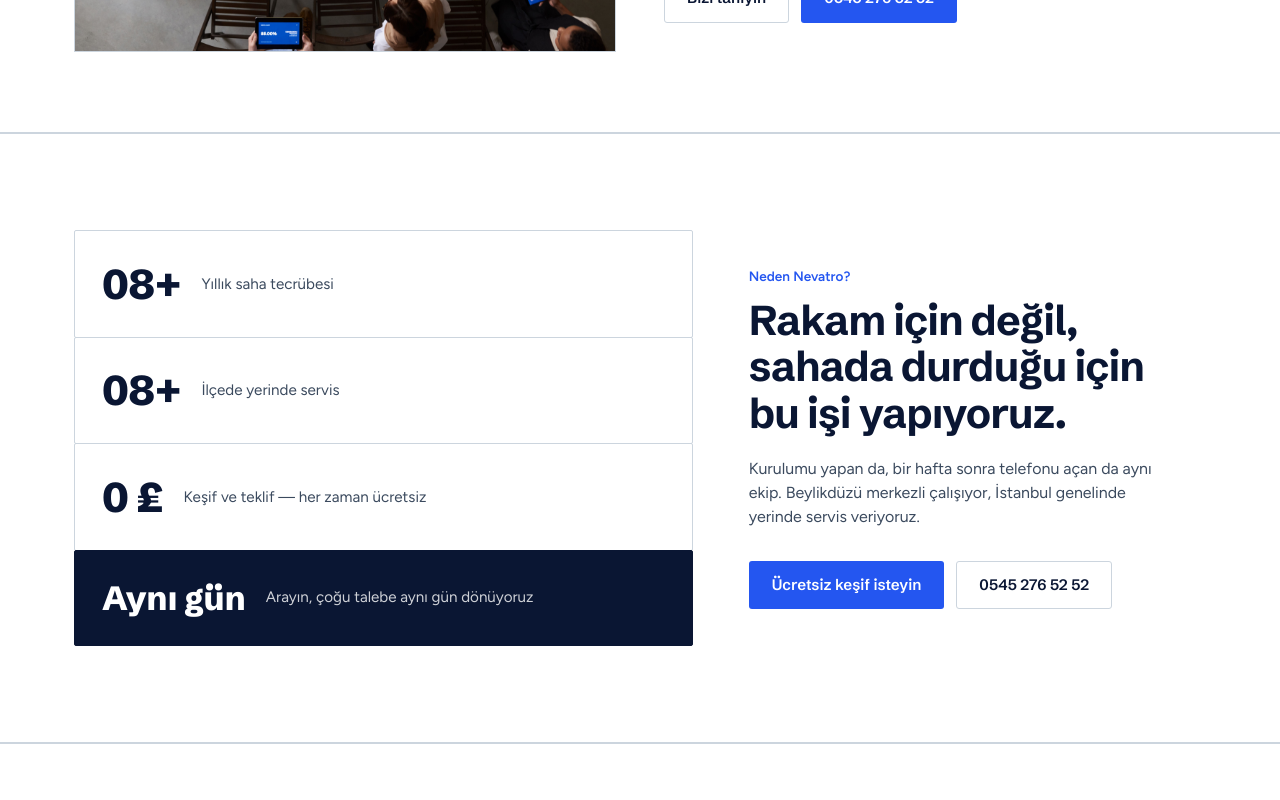
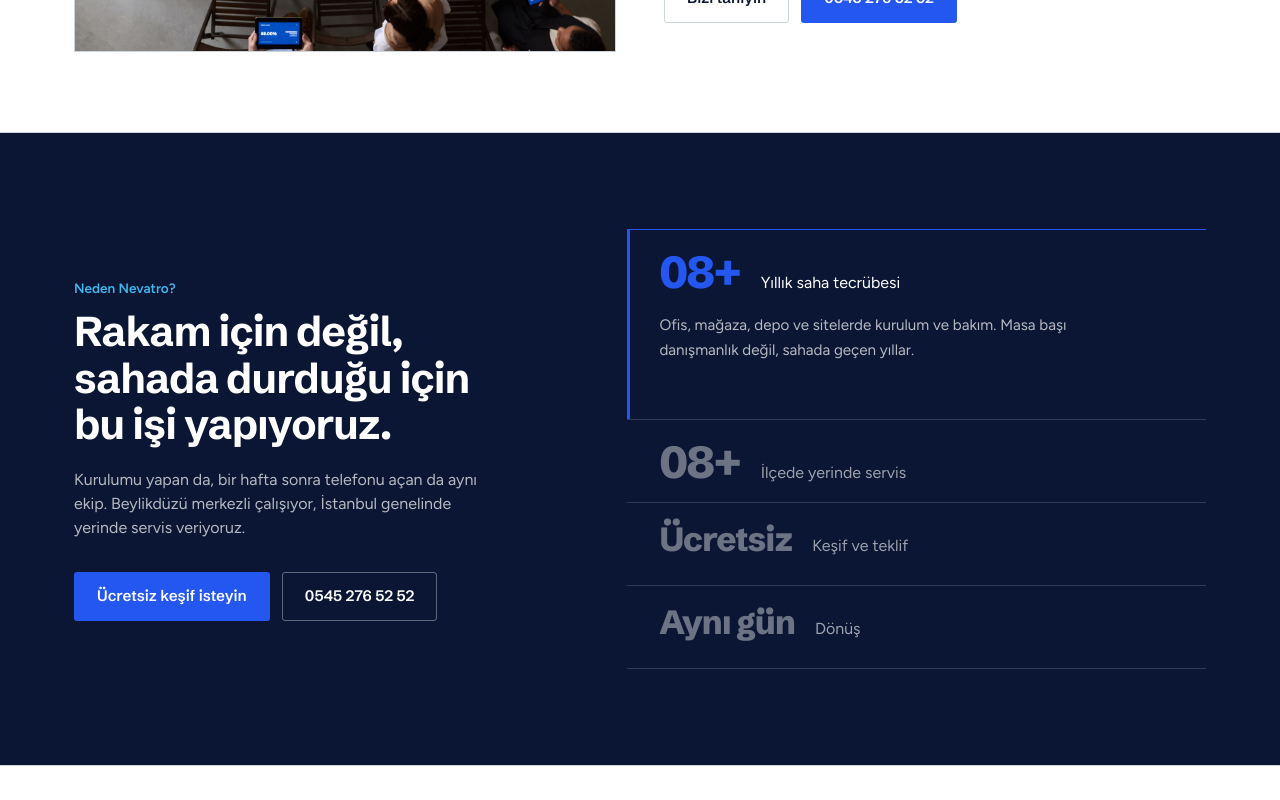
Before and after one commit to onatyasinozturk/nevatro, a Next.js app: page / in a window 1280 px wide. Shown: the part 4400-5200 px from the top of the page. Built offline with nearby package versions, Linux system fonts and the light colour scheme.

Commit message:
Update StatsCascade.tsx

```diff
--- a/src/components/StatsCascade.tsx
+++ b/src/components/StatsCascade.tsx
@@ -3,22 +3,26 @@
 import Link from "next/link";
 import { site } from "@/data/site";
 
-interface Stat { num?: number; pad?: boolean; suffix?: string; text?: string; label: string }
-
-const stats: Stat[] = [
-  { num: site.experienceYears, pad: true, suffix: "+", label: "Yıllık saha tecrübesi" },
-  { num: site.serviceArea.length, pad: true, suffix: "+", label: "İlçede yerinde servis" },
-  { num: 0, suffix: " ₺", label: "Keşif ve teklif — her zaman ücretsiz" },
-  { text: "Aynı gün", label: "Arayın, çoğu talebe aynı gün dönüyoruz" },
+/**
+ * "Neden Nevatro?" — koyu zeminde dikey interaktif liste.
+ * Üzerine gelinen satır büyür, altında bir satır açıklama belirir.
+ * Sağ sütunun yüksekliği SABİT; satırlar yüksekliği paylaşır (flex-grow),
+ * bu yüzden hiçbir şey aşağı-yukarı zıplamaz.
+ */
+type Item = { label: string; detail: string } & ({ big: number; pad?: boolean; suffix?: string } | { text: string });
+const items: Item[] = [
+  { big: site.experienceYears, pad: true, suffix: "+", label: "Yıllık saha tecrübesi", detail: "Ofis, mağaza, depo ve sitelerde kurulum ve bakım. Masa başı danışmanlık değil, sahada geçen yıllar." },
+  { big: site.serviceArea.length, pad: true, suffix: "+", label: "İlçede yerinde servis", detail: `${site.serviceArea.join(", ")} ve çevresi. Diğer ilçelere planlı keşif.` },
+  { text: "Ücretsiz", label: "Keşif ve teklif", detail: "Yerinde inceleme, kalem kalem yazılı teklif. Teklifi kabul etme zorunluluğu yok." },
+  { text: "Aynı gün", label: "Dönüş", detail: `${site.hoursShort}. Acil durumlarda önce uzaktan bağlanıyor, gerekirse aynı gün geliyoruz.` },
 ];
 
-/** Sayıyı görünüme girince 0'dan hedefe sayar. prefers-reduced-motion'da doğrudan hedefi yazar. */
 function Counter({ to, pad, suffix, active }: { to: number; pad?: boolean; suffix?: string; active: boolean }) {
   const [n, setN] = useState(0);
   useEffect(() => {
     if (!active) return;
-    const instant = to === 0 || window.matchMedia("(prefers-reduced-motion: reduce)").matches;
-    let raf = 0; const start = performance.now(); const dur = 1100;
+    const instant = window.matchMedia("(prefers-reduced-motion: reduce)").matches;
+    let raf = 0; const start = performance.now(); const dur = 1000;
     const tick = (t: number) => {
       if (instant) { setN(to); return; }
       const p = Math.min(1, (t - start) / dur);
@@ -33,47 +37,64 @@
 
 export default function StatsCascade() {
   const ref = useRef<HTMLElement | null>(null);
-  const [on, setOn] = useState(false);
+  const [seen, setSeen] = useState(false);
+  const [active, setActive] = useState(0);
   useEffect(() => {
     const el = ref.current; if (!el) return;
-    const io = new IntersectionObserver((e) => e.forEach((x) => { if (x.isIntersecting) { setOn(true); io.disconnect(); } }), { threshold: 0.25 });
+    const io = new IntersectionObserver((e) => e.forEach((x) => { if (x.isIntersecting) { setSeen(true); io.disconnect(); } }), { threshold: 0.3 });
     io.observe(el); return () => io.disconnect();
   }, []);
 
   return (
-    <section ref={ref} className="bg-surface border-y border-line overflow-hidden">
-      <div className="container-x py-16 md:py-24 grid lg:grid-cols-[1.15fr_.85fr] gap-12 lg:gap-14 items-center">
+    <section ref={ref} className="bg-primary text-white overflow-hidden">
+      <div className="container-x py-16 md:py-24 grid lg:grid-cols-[.9fr_1.1fr] gap-12 lg:gap-20 items-center">
 
-        {/* SOL — kademeli kartlar (hero'da görsel sağda olduğu için burada sola alındı) */}
-        <div className="order-2 lg:order-1 flex flex-col">
-          {stats.map((st, i) => {
-            const last = i === stats.length - 1;
-            return (
-              <div key={st.label}
-                className={`stat-card ${last ? "stat-card--accent" : ""} ${on ? "is-in" : ""}`}
-                style={{ "--i": i, "--d": `${180 + i * 120}ms` } as React.CSSProperties}>
-                <div className={`font-display font-extrabold tabular-nums shrink-0 ${last ? "text-white text-[1.9rem] md:text-[2.1rem]" : "text-primary text-[2rem] md:text-[2.6rem]"}`}>
-                  {st.num !== undefined ? <Counter to={st.num} pad={st.pad} suffix={st.suffix} active={on} /> : st.text}
-                </div>
-                <div className={`text-sm md:text-[.95rem] leading-snug ${last ? "text-white/80" : "text-body"}`}>{st.label}</div>
-              </div>
-            );
-          })}
-        </div>
-
-        {/* SAĞ — metin */}
-        <div className="order-1 lg:order-2">
-          <div className="kicker">Neden {site.name}?</div>
-          <h2 className="text-3xl md:text-[2.6rem] font-bold leading-[1.12]">
+        {/* SOL — metin */}
+        <div>
+          <div className="kicker text-it">Neden {site.name}?</div>
+          <h2 className="text-3xl md:text-[2.6rem] font-bold leading-[1.12] text-white">
             Rakam için değil,<br />sahada durduğu için<br />bu işi yapıyoruz.
           </h2>
-          <p className="mt-5 text-body max-w-[42ch]">
+          <p className="mt-5 text-white/70 max-w-[42ch]">
             Kurulumu yapan da, bir hafta sonra telefonu açan da aynı ekip. {site.district} merkezli çalışıyor, {site.city} genelinde yerinde servis veriyoruz.
           </p>
           <div className="mt-8 flex flex-wrap gap-3">
             <Link href="/iletisim" className="btn btn-accent">Ücretsiz keşif isteyin</Link>
-            <a href={site.phoneHref} className="btn btn-outline">{site.phone}</a>
+            <a href={site.phoneHref} className="btn btn-light">{site.phone}</a>
           </div>
+        </div>
+
+        {/* SAĞ — interaktif dikey liste (sabit yükseklik) */}
+        <div className="flex flex-col h-[400px] lg:h-[440px] border-b border-white/15" onMouseLeave={() => setActive(0)}>
+          {items.map((it, i) => {
+            const on = i === active;
+            return (
+              <div
+                key={it.label}
+                role="button" tabIndex={0} aria-expanded={on}
+                onMouseEnter={() => setActive(i)} onFocus={() => setActive(i)} onClick={() => setActive(i)}
+                onKeyDown={(e) => { if (e.key === "Enter" || e.key === " ") { e.preventDefault(); setActive(i); } }}
+                className={`relative overflow-hidden basis-0 min-h-0 cursor-pointer border-t transition-[flex-grow,border-color] duration-500 ease-[cubic-bezier(.2,.7,.2,1)] ${on ? "grow-[2.3] border-accent" : "grow border-white/15 hover:border-white/40"}`}
+              >
+                {/* sol vurgu çubuğu */}
+                <span className={`absolute left-0 top-0 bottom-0 w-[3px] bg-accent origin-top transition-transform duration-500 ${on ? "scale-y-100" : "scale-y-0"}`} aria-hidden />
+
+                <div className="pl-6 lg:pl-8 pt-4 lg:pt-5 flex items-baseline gap-5">
+                  <span className={`font-display font-extrabold tabular-nums leading-none tracking-[-.03em] shrink-0 transition-colors duration-400 ${on ? "text-accent" : "text-white/40"} ${"text" in it ? "text-[1.7rem] lg:text-[2.1rem]" : "text-[2.2rem] lg:text-[2.8rem]"}`}>
+                    {"big" in it ? <Counter to={it.big} pad={it.pad} suffix={it.suffix} active={seen} /> : it.text}
+                  </span>
+                  <span className={`text-sm lg:text-base transition-colors duration-400 ${on ? "text-white" : "text-white/60"}`}>{it.label}</span>
+                </div>
+
+                <p
+                  aria-hidden={!on}
+                  className={`absolute left-6 lg:left-8 right-0 top-[4.4rem] lg:top-[5.2rem] text-sm lg:text-[.95rem] text-white/70 leading-relaxed max-w-[46ch] transition-[opacity,transform] duration-400 ease-[cubic-bezier(.2,.7,.2,1)] ${on ? "opacity-100 translate-y-0 delay-150" : "opacity-0 translate-y-2 pointer-events-none"}`}
+                >
+                  {it.detail}
+                </p>
+              </div>
+            );
+          })}
         </div>
 
       </div>
```
